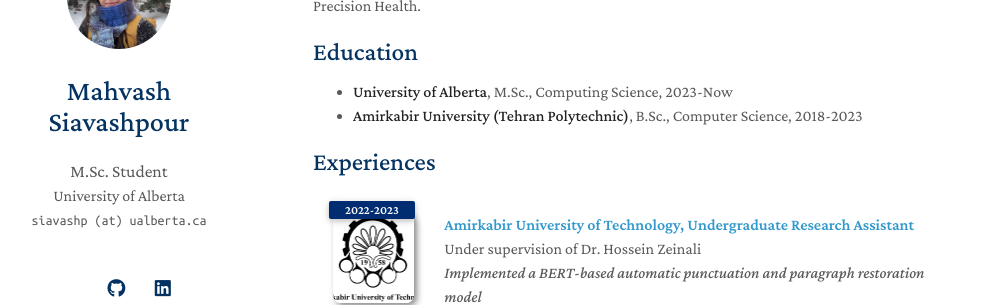
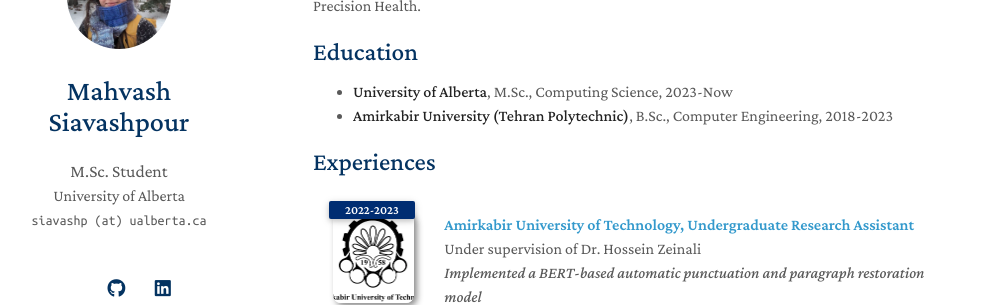
Before and after one commit to mahvash-siavashpour/mahvash-siavashpour.github.io, a Jekyll site: the page built from index.md, in a window 1280 px wide and 1325 px high. Shown: the part 139-444 px from the top of the window, without its empty margins (157-1150 px from the left). Built offline with Jekyll 4.4.1, drawn with Linux system fonts in a browser that asks for light colours; a style sheet for code colours, icons or effects is not loaded; our own code applies the rules of GitHub Pages for plain Markdown files.

Commit message:
small changes

```diff
--- a/index.md
+++ b/index.md
@@ -9,7 +9,7 @@ I am a M.SC. student at the University of Alberta currently working on NLP, LLM
 ## Education
 
 - **University of Alberta**, M.Sc., Computing Science, 2023-Now
-- **Amirkabir University (Tehran Polytechnic)**, B.Sc., Computer Science, 2018-2023
+- **Amirkabir University (Tehran Polytechnic)**, B.Sc., Computer Engineering, 2018-2023
 
 
 {% include_relative _includes/publications.md %}
```
